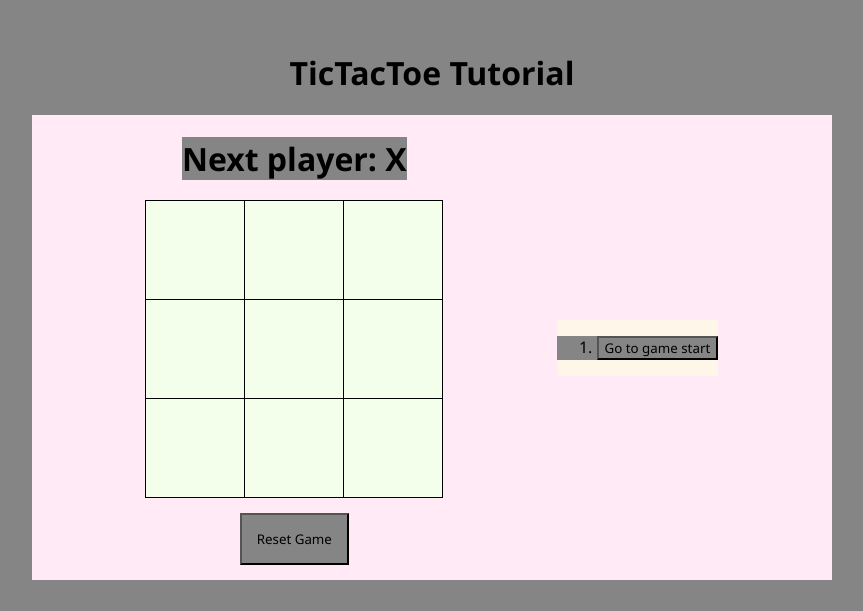
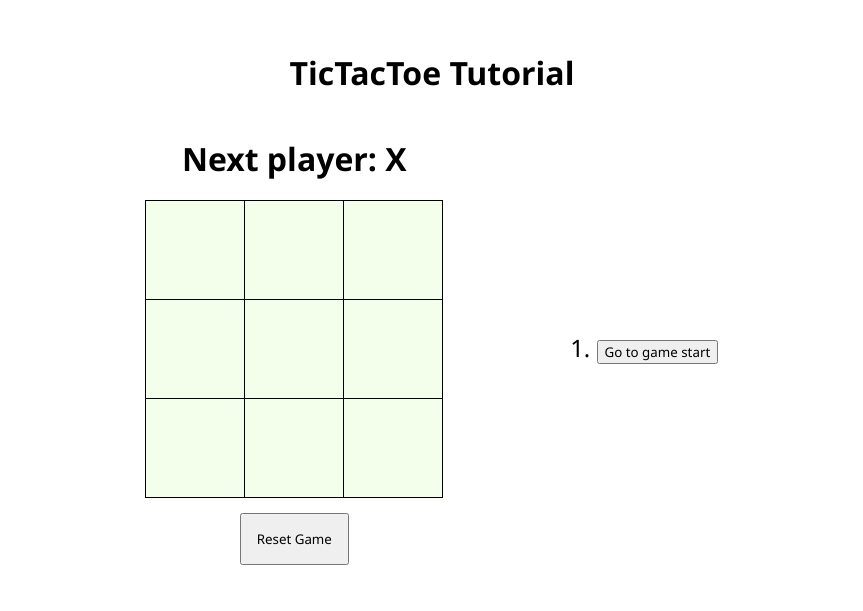
Before and after one commit to shtanriverdi/react-learning-notes, a React (Vite) app: page / in a window 1280 px wide. Shown: the part 189-800 px from the top of the page, without its empty margins (208-1071 px from the left). Built offline with nearby package versions, Linux system fonts and the light colour scheme.

Commit message:
Fix font size

```diff
--- a/src/index.css
+++ b/src/index.css
@@ -2,7 +2,6 @@
   box-sizing: border-box;
   user-select: none;
   font-family: 'Segoe UI', Tahoma, Geneva, Verdana, sans-serif;
-  background-color: rgb(133, 133, 133);
 }
 
 body {
@@ -30,18 +29,15 @@ body {
 }
 
 .game {
-  background-color: rgb(255, 234, 245);
   justify-content: space-evenly;
 }
 
 .game-board {
-  background-color: rgb(255, 234, 245);
   flex-direction: column;
 }
 
 .game-info {
-  background-color: rgb(255, 246, 234);
-
+  font-size: x-large;
 }
 
 .board-row {
```
